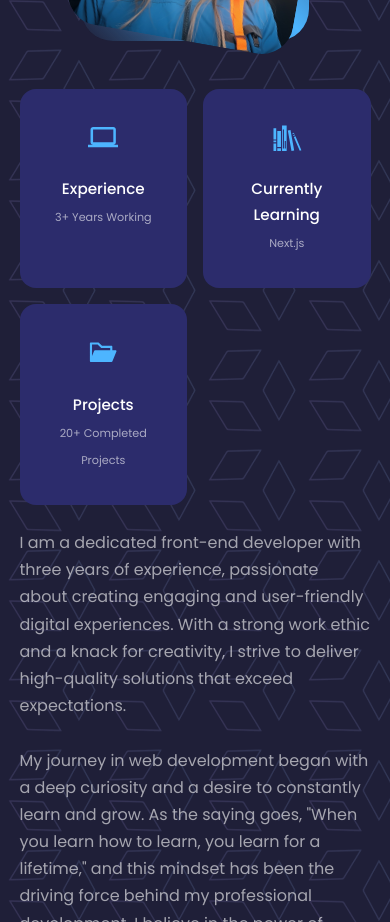
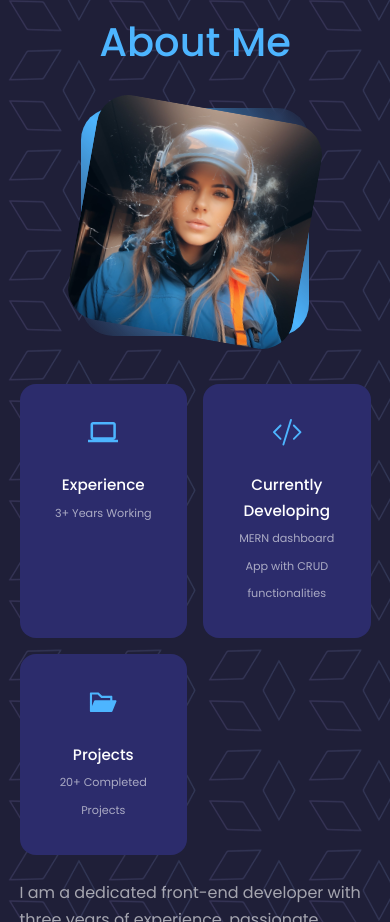
Before and after one commit to BogdanaPlazinic/react-portfolio-app, a React (Create React App) app: page / in a window 390 px wide. Shown: the part 1260-2182 px from the top of the page. Built offline with nearby package versions, Linux system fonts and the light colour scheme.

Commit message:
added fav icon and responsive image issue fixed

```diff
--- a/src/components/about/About.jsx
+++ b/src/components/about/About.jsx
@@ -2,7 +2,7 @@ import React from 'react'
 import './about.css'
 import ME from '../../assets/me-about.jpg'
 import {MdComputer} from 'react-icons/md'
-import {GiBookshelf} from 'react-icons/gi'
+import {BsCodeSlash} from 'react-icons/bs'
 import {AiFillFolderOpen} from 'react-icons/ai'
 
 const About = () => {
@@ -25,9 +25,9 @@ const About = () => {
                             <small>3+ Years Working</small>
                         </article>
                         <article className='about__card'>
-                            <GiBookshelf className='about__icon'/>
-                            <h5>Currently Learning</h5>
-                            <small>Next.js</small>
+                            <BsCodeSlash className='about__icon'/>
+                            <h5>Currently Developing</h5>
+                            <small>MERN dashboard App with CRUD functionalities</small>
                         </article>
                         <article className='about__card'>
                             <AiFillFolderOpen className='about__icon'/>
--- a/src/components/header/header.css
+++ b/src/components/header/header.css
@@ -74,7 +74,7 @@ header {
 
 @media screen and (max-width: 600px) {
     header {
-        height: 100vh;
+        height: 135vh;
     }
 
     .scroll__down, .header__socials {
```
Also changed, not shown: 1 other file (tests, documents, lock files or other folders).
